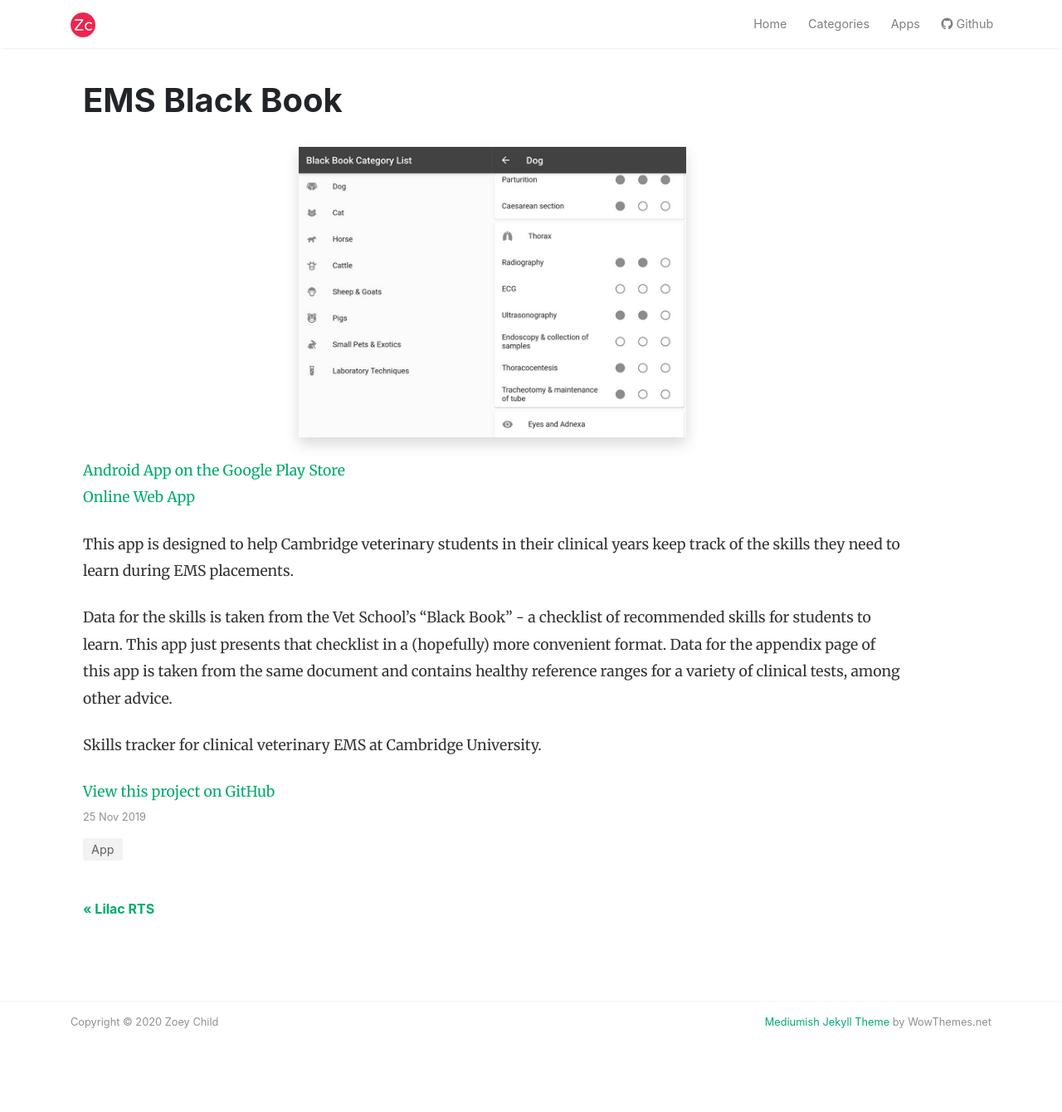
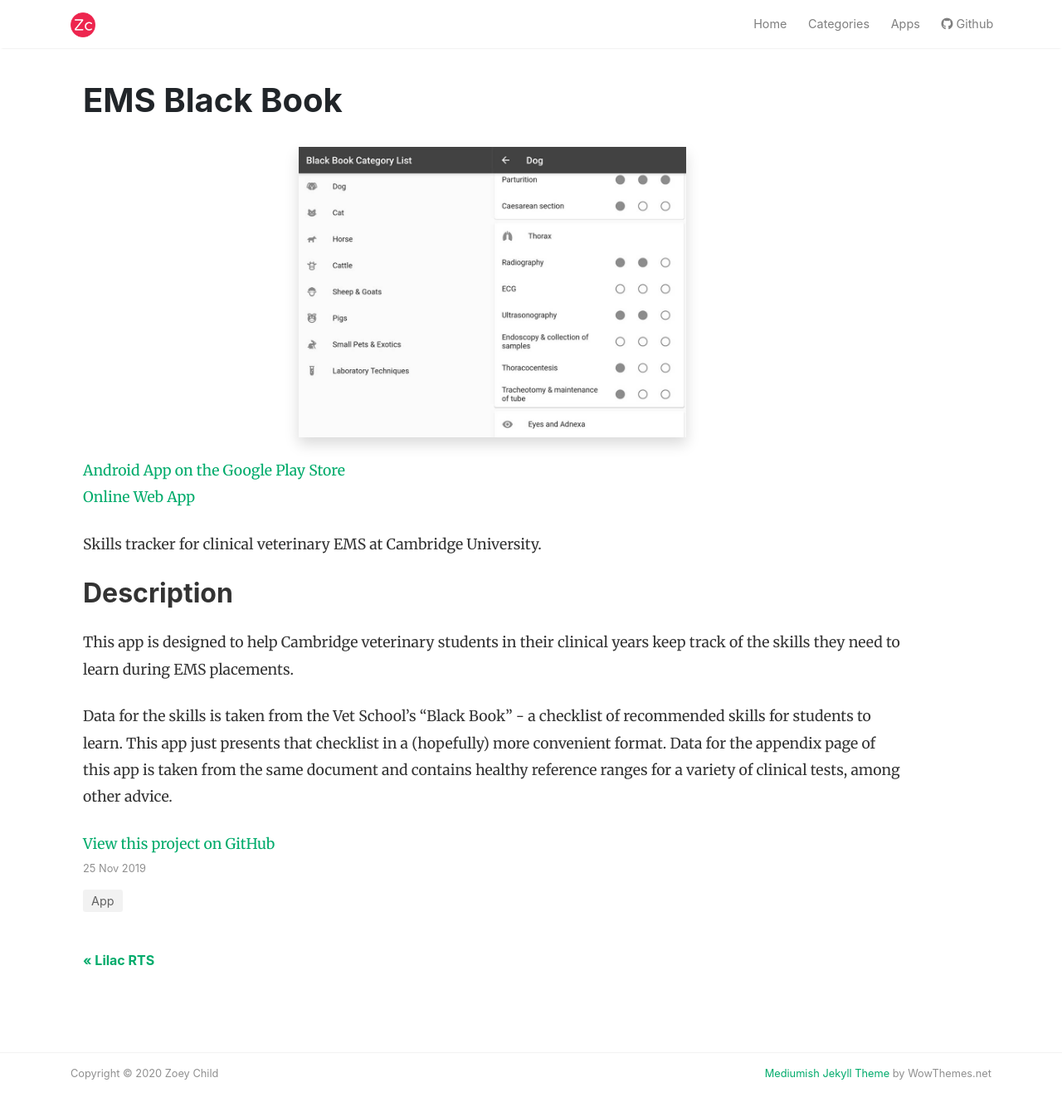
Before and after one commit to ImperialOctopus/imperialoctopus.com, a Jekyll site: the page built from _posts/2019-11-25-black-book.md, in a window 1280 px wide and 1377 px high. Shown: the top 1340 px of the window at 83% size. Built offline with Jekyll 4.4.1, drawn with Linux system fonts in a browser that asks for light colours; nearby versions of some CDN libraries.

Commit message:
Add description title to black book

```diff
--- a/_posts/2019-11-25-black-book.md
+++ b/_posts/2019-11-25-black-book.md
@@ -13,8 +13,10 @@ comments: true
 [Android App on the Google Play Store](https://play.google.com/store/apps/details?id=com.imperialoctopus.black_book)\
 [Online Web App](https://apps.imperialoctopus.com/black-book)
 
+Skills tracker for clinical veterinary EMS at Cambridge University.
+
+## Description
+
 This app is designed to help Cambridge veterinary students in their clinical years keep track of the skills they need to learn during EMS placements.
 
 Data for the skills is taken from the Vet School's "Black Book" - a checklist of recommended skills for students to learn. This app just presents that checklist in a (hopefully) more convenient format. Data for the appendix page of this app is taken from the same document and contains healthy reference ranges for a variety of clinical tests, among other advice.
-
-Skills tracker for clinical veterinary EMS at Cambridge University.
```
